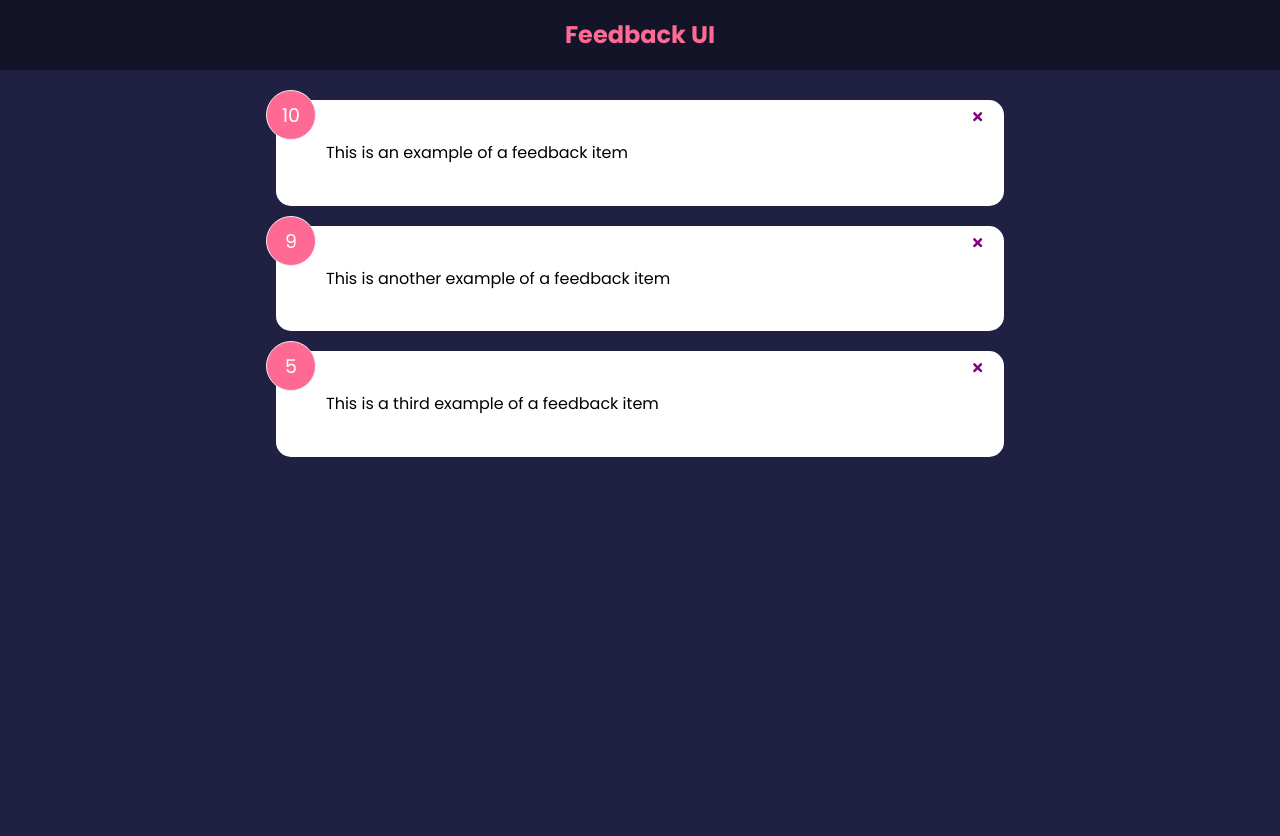
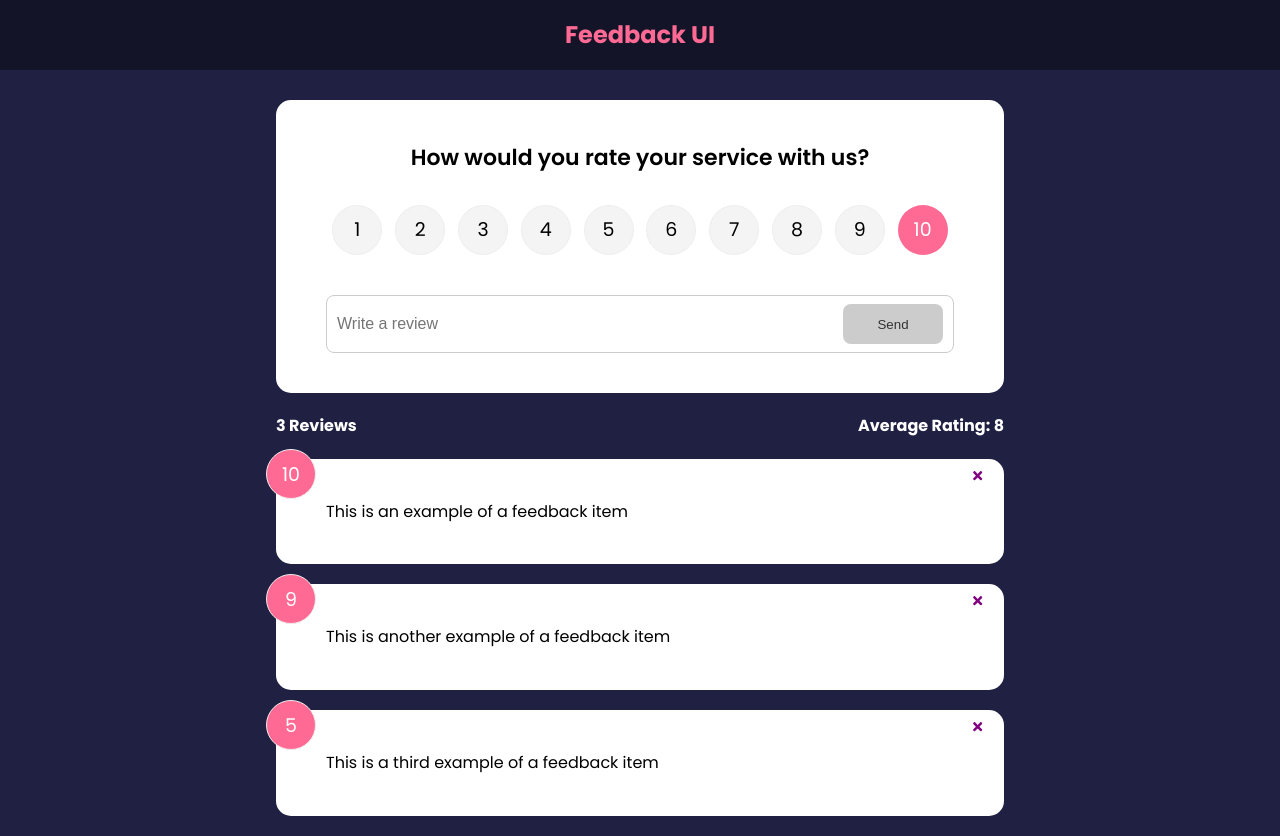
Before and after one commit to Mister-Stan/feedback-ui, a React (Create React App) app: page / in a window 1280 px wide. Before the commit the page ends 800 px from the top, so only its background shows below. Built offline with nearby package versions, Linux system fonts and the light colour scheme.

Commit message:
add feedback form and rating select

```diff
--- a/src/App.js
+++ b/src/App.js
@@ -2,16 +2,27 @@
 import { useState } from "react"
 import Header from "./components/Header"
 import FeedbackList from "./components/FeedbackList"
+import FeedbackStats from "./components/FeedbackStats"
 import FeedbackData from "./data/FeedbackData"
+import FeedbackForm from "./components/FeedbackForm"
 
 function App() {
   const [feedback, setFeedback] = useState(FeedbackData)
+
+  const deleteFeedback = (id) => {
+    if(window.confirm('Are you sure you want to delete this feedback?')) {
+      setFeedback(feedback.filter((item) => item.id !== id))
+    }
+  }
 
   return (
     <>
       <Header />
       <div className="container">
-        <FeedbackList feedback={feedback} />
+        <FeedbackForm />
+        <FeedbackStats feedback={feedback} />
+        <FeedbackList feedback={feedback}
+        handleDelete={deleteFeedback} />
       </div>
     </>
   )
--- /dev/null
+++ b/src/components/FeedbackForm.jsx
@@ -0,0 +1,52 @@
+import React from "react"
+import { useState } from "react"
+import RatingSelect from "./RatingSelect"
+import Card from "./shared/Card"
+import Button from "./shared/Button"
+
+function FeedbackForm() {
+  const [text, setText] = useState("")
+  const [rating, setRating] = useState(10)
+  const [btnDisabled, setBtnDisabled] = useState(true)
+  const [message, setMessage] = useState("")
+
+  const handleTextChange = (e) => {
+    if (text === "") {
+      setBtnDisabled(true)
+      setMessage(null)
+    } else if (text !== "" && text.trim().length <= 10) {
+      setMessage("Text must be at least 10 characters long")
+      setBtnDisabled(true)
+    } else {
+      setMessage(null)
+      setBtnDisabled(false)
+    }
+
+    setText(e.target.value)
+  }
+
+  return (
+    <Card>
+      <form>
+        <h2>How would you rate your service with us?</h2>
+
+        <RatingSelect select={setRating} selected={rating}/>
+        <div className="input-group">
+          <input
+            onChange={handleTextChange}
+            type="text"
+            placeholder="Write a review"
+            value={text}
+          />
+          <Button type="submit" isDisabled={btnDisabled}>
+            Send
+          </Button>
+        </div>
+
+        {message && <div className="message">{message}</div>}
+      </form>
+    </Card>
+  )
+}
+
+export default FeedbackForm
--- a/src/components/FeedbackItem.jsx
+++ b/src/components/FeedbackItem.jsx
@@ -3,15 +3,13 @@
 import PropTypes from "prop-types"
 import Card from "./shared/Card"
 
-function FeedbackItem({ item }) {
-  const handleClick = () => {
-    console.log(`Delete feedback with id ${item.id}`)
-  }
+function FeedbackItem({ item, handleDelete }) {
+
 
   return (
     <Card>
       <div className="num-display">{item.rating}</div>
-      <button onClick={handleClick}
+      <button onClick={() => handleDelete(item.id)}
         className='close'>
           <FaTimes color="purple" />
       </button>
--- a/src/components/FeedbackList.jsx
+++ b/src/components/FeedbackList.jsx
@@ -1,17 +1,21 @@
-import React from 'react'
-import PropTypes from 'prop-types'
-import FeedbackItem from './FeedbackItem'
+import React from "react"
+import PropTypes from "prop-types"
+import FeedbackItem from "./FeedbackItem"
 
-function FeedbackList({ feedback }) {
-  if(!feedback || feedback.length === 0) {
+function FeedbackList({ feedback, handleDelete }) {
+  if (!feedback || feedback.length === 0) {
     return <p>No feedback available</p>
   }
 
   return (
-    <div className='feedback-list'>
-        {feedback.map((item) => (
-            <FeedbackItem key={item.id} item={item} />
-        ))}
+    <div className="feedback-list">
+      {feedback.map((item) => (
+        <FeedbackItem
+          key={item.id}
+          item={item}
+          handleDelete={handleDelete}
+        />
+      ))}
     </div>
   )
 }
@@ -20,6 +24,4 @@
   feedback: PropTypes.array.isRequired,
 }
 
-
-
 export default FeedbackList
--- /dev/null
+++ b/src/components/FeedbackStats.jsx
@@ -0,0 +1,24 @@
+import React from "react"
+import PropTypes from "prop-types"
+
+function FeedbackStats({ feedback }) {
+  // Calculate ratings average
+  let average =
+    feedback.reduce((acc, cur) => {
+      return acc + cur.rating
+    }, 0) / feedback.length
+
+  average = average.toFixed(1).replace(/[.,]0$/, "")
+  return (
+    <div className="feedback-stats">
+      <h4>{feedback.length} Reviews</h4>
+      <h4>Average Rating: {isNaN(average) ? 0 : average}</h4>
+    </div>
+  )
+}
+
+FeedbackStats.propTypes = {
+  feedback: PropTypes.array.isRequired,
+}
+
+export default FeedbackStats
--- /dev/null
+++ b/src/components/RatingSelect.jsx
@@ -0,0 +1,27 @@
+import React from "react"
+
+const RatingSelect = ({ select, selected }) => {
+  const handleChange = (e) => {
+    select(+e.currentTarget.value)
+  }
+
+  return (
+    <ul className="rating">
+      {Array.from({ length: 10 }, (_, i) => (
+        <li key={`rating-${i + 1}`}>
+          <input
+            type="radio"
+            id={`num${i + 1}`}
+            name="rating"
+            value={i + 1}
+            onChange={handleChange}
+            checked={selected === i + 1}
+          />
+          <label htmlFor={`num${i + 1}`}>{i + 1}</label>
+        </li>
+      ))}
+    </ul>
+  )
+}
+
+export default RatingSelect
--- /dev/null
+++ b/src/components/shared/Button.jsx
@@ -0,0 +1,29 @@
+import React from 'react'
+import PropTypes from 'prop-types'
+
+const Button = ({ children, version, type, isDisabled }) => {
+  return (
+    <button
+      type={type}
+      disabled={isDisabled}
+      className={`btn btn-${version}`}
+    >
+      {children}
+    </button>
+  )
+}
+
+Button.defaultProps = {
+  version: 'primary',
+  type: 'button',
+  isDisabled: false
+}
+
+Button.propTypes = {
+  children: PropTypes.node.isRequired,
+  version: PropTypes.string,
+  type: PropTypes.string,
+  isDisabled: PropTypes.bool
+}
+
+export default Button
```
